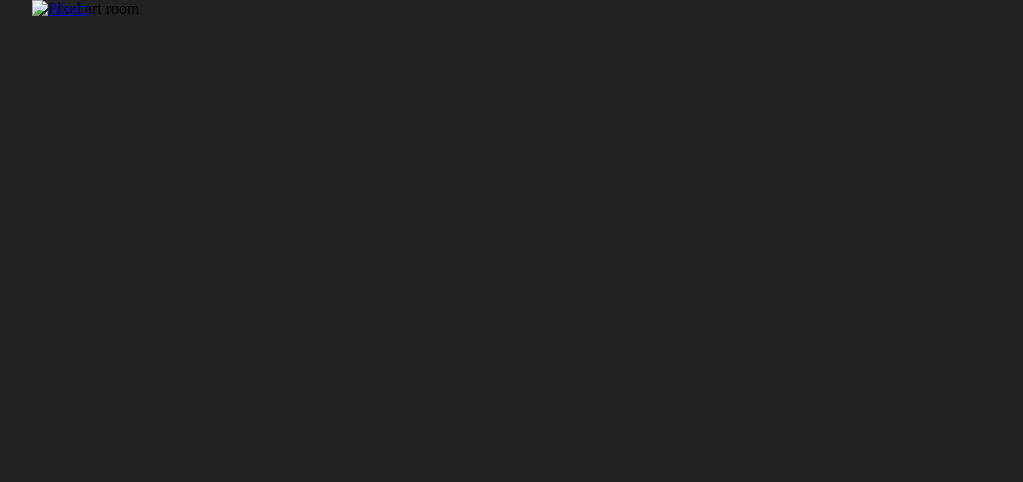
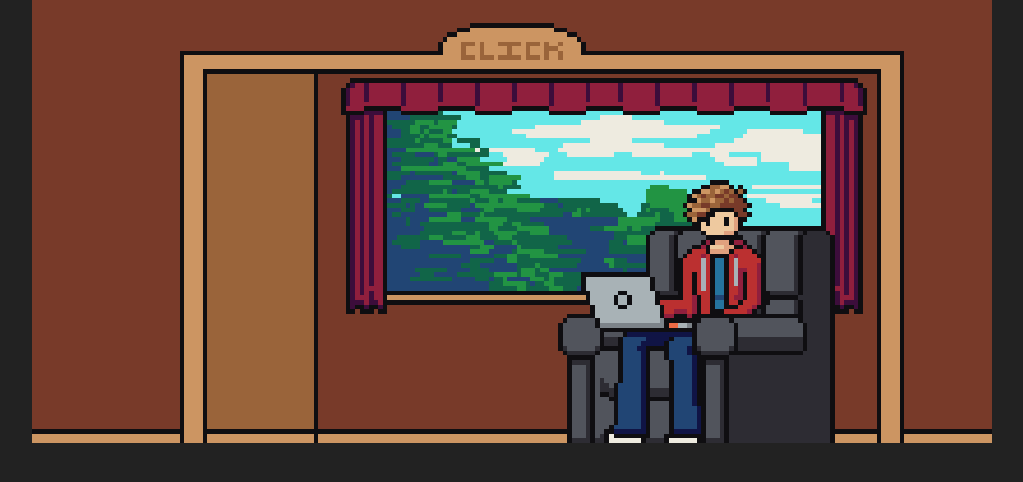
Before and after one commit to AssassinSquid2021/web-elements, a plain HTML site: page index.html in a window 1280 px wide. Shown: the whole page, without its empty margins (128-1151 px from the left). Drawn offline with Linux system fonts and the light colour scheme.

Commit message:
Update index.html with room images and styles
Removed placeholder comments and added room images to the HTML structure.

```diff
--- a/index.html
+++ b/index.html
@@ -7,7 +7,6 @@
     <style>
         body { margin: 0; background: #222; }
 
-        /* --- paste your room CSS here --- */
         .room { position: relative; width: 100%; max-width: 960px; margin: 0 auto; container-type: inline-size; display: grid;}
 
         .room img {
@@ -20,21 +19,16 @@
             grid-area: 1 / 1;
         }
 
-        /* ...rest of the CSS... */
-
     </style>
 
 </head>
 <body>
+        <div class="room">
+        <div><img src="background.png"></div>
+        <div><img src="recliner.png"></div>
+        <div><img src="me_sitting.png"></div>
+        <div><img src="recliner_foreground.png"></div>
 
-    <!-- --- paste your room HTML here --- -->
-     <div class="room">
-        <div><img src="assets/background.png"></div>
-        <div><img src="assets/recliner.png"></div>
-        <div><img src="assets/me_sitting.png"></div>
-        <div><img src="assets/recliner_foreground.png"></div>
-        <img src="room-base.png" alt="Pixel art room">
-        <a href="about.html"><img src="bookshelf.png" alt="About"></a>
     </div>
 
 </body>
```
